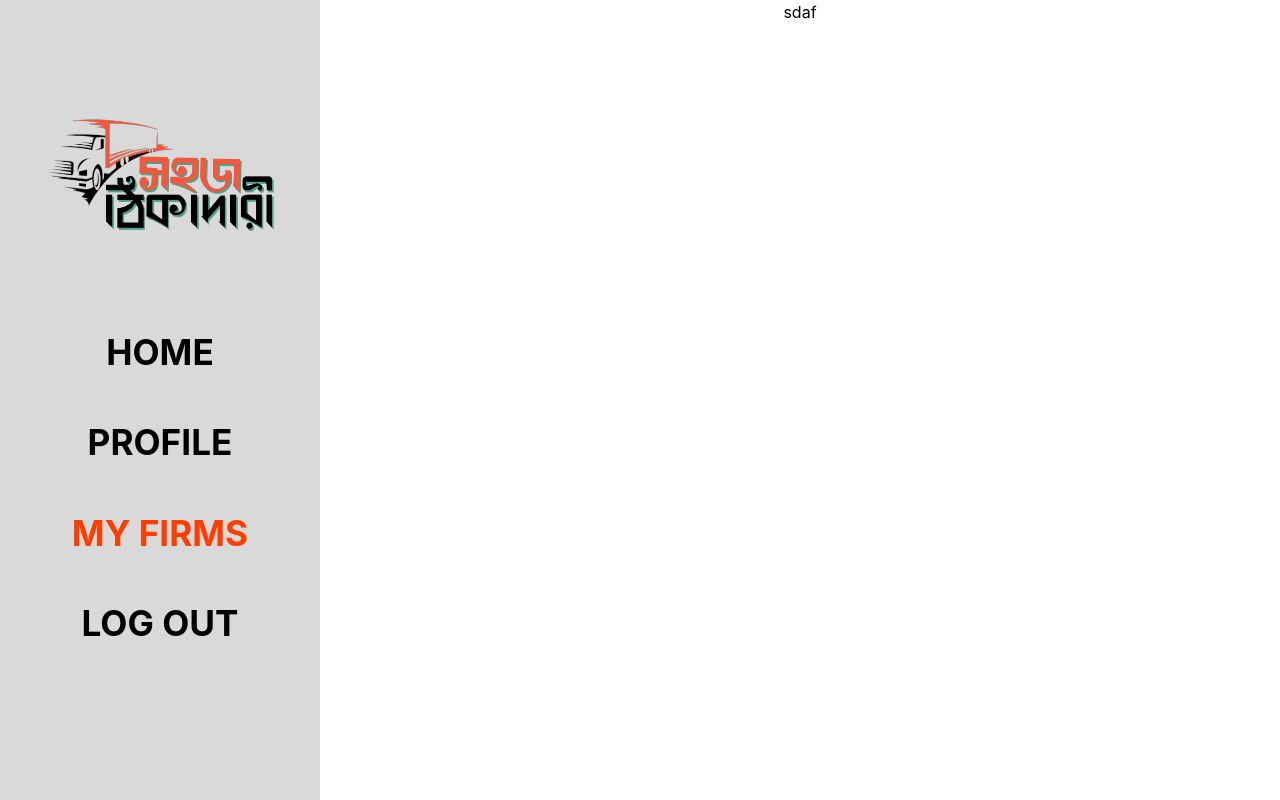
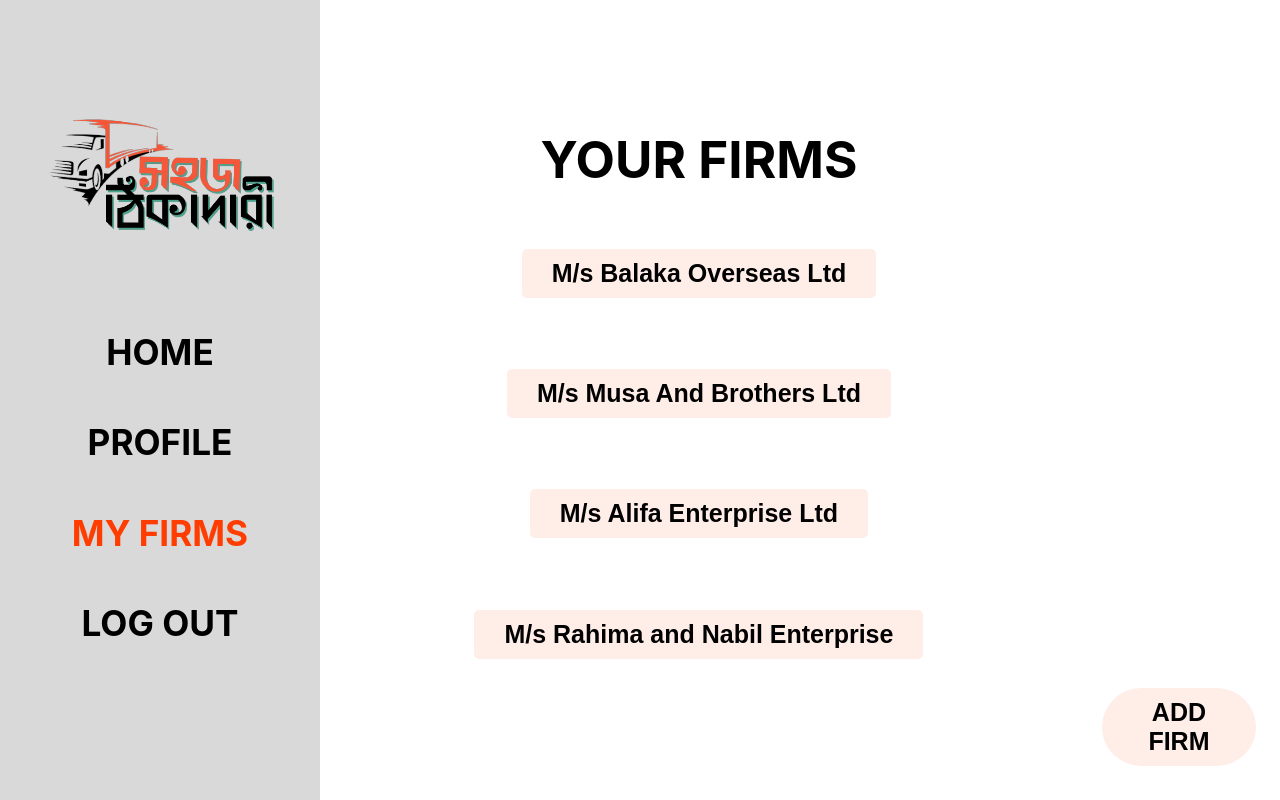
Before and after one commit to definecoder/Sohoj-Thikadari, a React (Vite) app in the folder Frontend/: page /firms in a window 1280 px wide. Built offline with nearby package versions, Linux system fonts and the light colour scheme.

Commit message:
added template of profile and my firms page

```diff
--- a/Frontend/src/pages/HomePage.jsx
+++ b/Frontend/src/pages/HomePage.jsx
@@ -13,7 +13,24 @@ function HomePage() {
       <>
         <div className='homepageCanvas'>
             <LeftNavBar curPage = "home" />
-            <div className='rightCanvas'>sdaf</div>
+            <div className='rightCanvas'>
+              <div className='welcomeUser'>
+                  <h2 style={{color : '#FF3D00',}}>WELCOME</h2>
+                  <span style={{fontSize : '1.2em', fontWeight: '500'}}>মোহাম্মদ মেহরাজুল ইসলাম</span>
+              </div>
+              <div>
+                  <h2 style={{color : 'black',}}>মোট প্রোগ্রাম</h2>
+                  <span style={{fontSize : '2em', fontWeight: '700', color : '#FF3D00'}}>৫৬</span>
+              </div>
+              <div>
+                  <h2 style={{color : 'black',}}>মোট কিলোমিটার</h2>
+                  <span style={{fontSize : '2em', fontWeight: '700', color : '#FF3D00'}}>৫৬</span>
+              </div>
+              <div>
+                  <h2 style={{color : 'black',}}>মোট পন্য (মেঃ টন)</h2>
+                  <span style={{fontSize : '2em', fontWeight: '700', color : '#FF3D00'}}>৫৬</span>
+              </div>
+            </div>
         </div>
       </>
     )
--- a/Frontend/src/pages/HomePageCSS.css
+++ b/Frontend/src/pages/HomePageCSS.css
@@ -12,4 +12,8 @@
 .rightCanvas{
     width: 75vw;
     height: 100vh;
+    display: flex;
+    flex-direction: column;
+    justify-content: space-evenly;
+    align-items: center;
 }
--- a/Frontend/src/pages/MyFirmsPage.jsx
+++ b/Frontend/src/pages/MyFirmsPage.jsx
@@ -1,5 +1,5 @@
 // TODO : ADD BG
-import './HomePageCSS.css';
+import './MyFirmsPageCSS.css';
 
 import BasicButton from "../components/BasicButton"
 import landingLogo from "../assets/appLogo.png"
@@ -13,7 +13,21 @@ function MyFirmsPage() {
       <>
         <div className='homepageCanvas'>
             <LeftNavBar curPage = "firms" />
-            <div className='rightCanvas'>sdaf</div>
+            <div className='rightCanvasMyFirms'>
+
+              <div className="firmList">
+                <h1>YOUR FIRMS</h1>
+                <BasicButton  buttonText = 'M/s Balaka Overseas Ltd' onClick = {() => {}} routePath = "/firmName" />
+                <BasicButton  buttonText = 'M/s Musa And Brothers Ltd' onClick = {() => {}} routePath = "/firmName" />
+                <BasicButton  buttonText = 'M/s Alifa Enterprise Ltd' onClick = {() => {}} routePath = "/firmName" />
+                <BasicButton  buttonText = 'M/s Rahima and Nabil Enterprise' onClick = {() => {}} routePath = "/firmName" />
+              </div>
+
+              <div className="addNewFirm">
+                <BasicButton  buttonText = 'ADD FIRM' onClick = {() => {}} routePath = "/addFirm" />
+              </div>
+
+            </div>
         </div>
       </>
     )
--- /dev/null
+++ b/Frontend/src/pages/MyFirmsPageCSS.css
@@ -0,0 +1,38 @@
+*{
+    border: 0;
+}
+
+.homepageCanvas {
+    height: 100vh;
+    width: 100vw;
+    display: flex;
+}
+
+
+.rightCanvasMyFirms{
+    width: 75vw;
+    height: 100vh;
+    display: flex;
+    flex-direction: row;
+    justify-content: space-evenly;
+    align-items: center;
+}
+
+.firmList {
+    /* background-color: aqua; */
+    width: 70vw;
+    height: 80vh;
+    display: flex;
+    flex-direction: column;
+    justify-content: space-evenly;
+}
+
+.addNewFirm {
+
+    margin: 1.5rem;
+    align-self: last baseline;
+}
+
+.addNewFirm button {
+    border-radius: 8em;
+}
--- a/Frontend/src/pages/ProfilePage.jsx
+++ b/Frontend/src/pages/ProfilePage.jsx
@@ -13,7 +13,20 @@ function ProfilePage() {
       <>
         <div className='homepageCanvas'>
             <LeftNavBar curPage = "profile" />
-            <div className='rightCanvas'>sdaf</div>
+            <div className='rightCanvas'>
+              <div className='welcomeUser'>
+                  <h2 style={{color : '#FF3D00',}}>USERNAME</h2>
+                  <span style={{fontSize : '1.2em', fontWeight: '500'}}>মোহাম্মদ মেহরাজুল ইসলাম</span>
+              </div>
+              <div>
+                  <h2 style={{color : 'black',}}>ফোন নম্বর</h2>
+                  <span style={{fontSize : '2em', fontWeight: '700', color : '#FF3D00'}}>০১৭৬৪৬৫৩১১২</span>
+              </div>
+              <div>
+                  <h2 style={{color : 'black',}}>ইমেইল</h2>
+                  <span style={{fontSize : '2em', fontWeight: '700', color : '#FF3D00'}}>mehraj74@student.sust</span>
+              </div>
+            </div>
         </div>
       </>
     )
```
